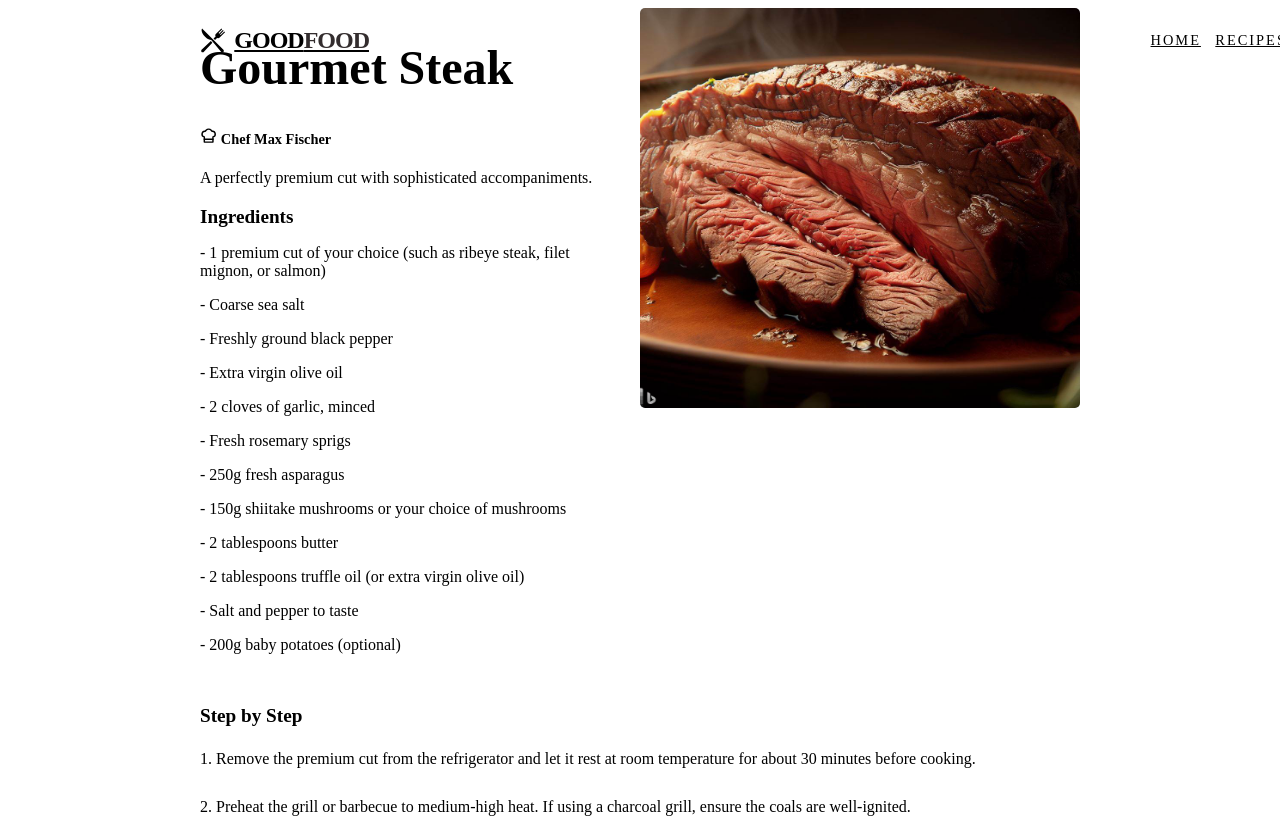
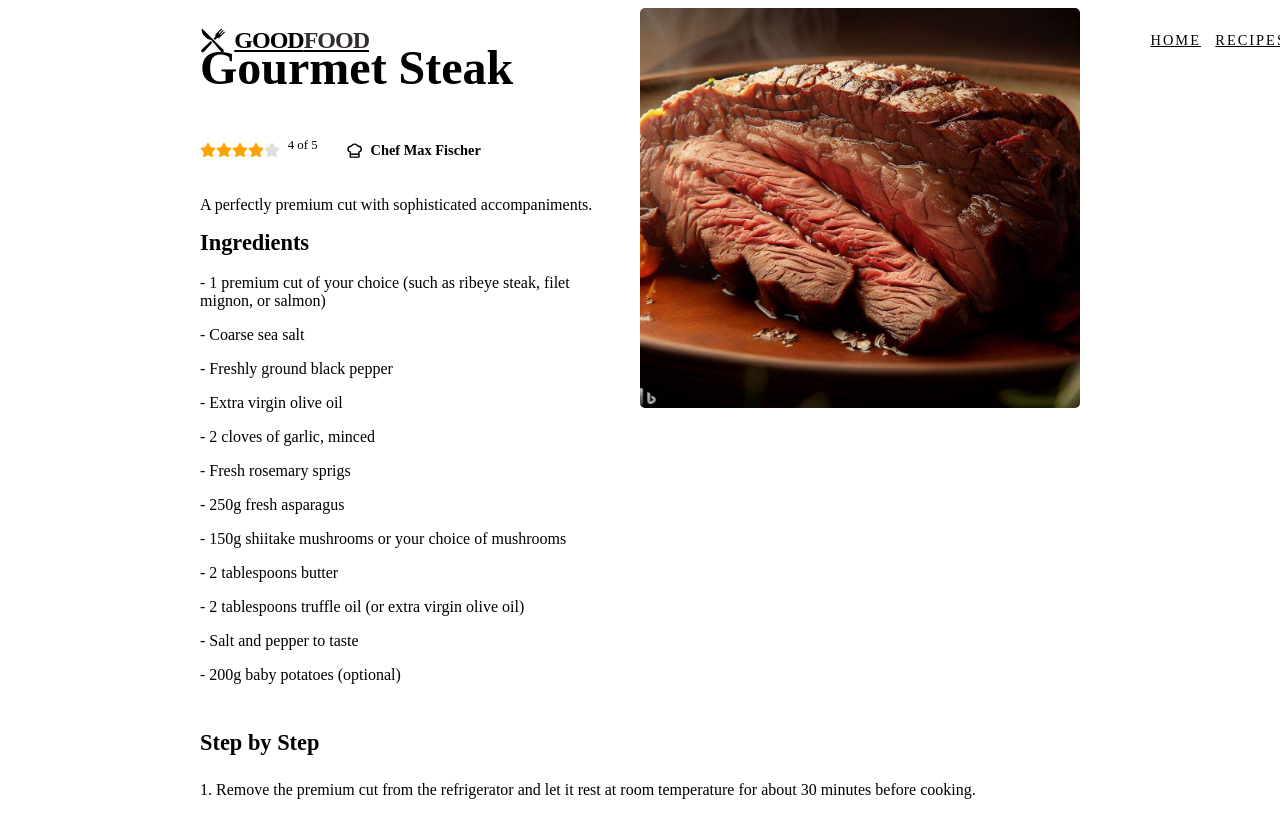
Before and after one commit to jorgeprj/goodfood-react, a React (Vite) app: page /recipes/1 in a window 1280 px wide. Shown: the top 818 px of the page. Built offline with nearby package versions, Linux system fonts and the light colour scheme; the HTML template or start-up script is replaced by a standard one.

Commit message:
style: css update

```diff
--- a/src/App.jsx
+++ b/src/App.jsx
@@ -22,8 +22,8 @@ function App() {
 				<div className='container main'>
 					<Routes>
 						<Route path="/" element={<Home />} />
-						<Route path="/recipes" element={<Recipes recipes={recipes} chefs={chefs} />} />
-						<Route path="/recipes/:id" element={<RecipeDetail recipes={recipes} chefs={chefs} />} />
+						<Route path="/recipes" element={<Recipes recipes={recipes} />} />
+						<Route path="/recipes/:id" element={<RecipeDetail recipes={recipes} chefs={chefs}/>} />
 						<Route path="/ranking" element={<Ranking />} />
 						<Route path="/settings" element={<Settings />} />
 					</Routes>
--- a/src/components/StarRating.jsx
+++ b/src/components/StarRating.jsx
@@ -2,14 +2,17 @@ import React from 'react'
 
 import { FaStar } from 'react-icons/fa'
 
+import '../styles/StarRating.css'
+
 const StarRating = ({ rating }) => {
     const stars = Array(5).fill(0);
     return (
-        <div style={{ display: 'flex', alignItems: 'center', marginBottom: "1em" }}>
+
+        <div className='star-rating'>
             {stars.map((_, index) => (
                 <FaStar key={index} color={index < rating ? '#FFA500' : '#DDDDDD'}/>
             ))}
-            <p style={{marginLeft: "1em"}}>{rating} of 5</p>
+            <p className='star-rating-text'>{rating} of 5</p>
         </div>
     )
 }
--- a/src/pages/RecipeDetail.jsx
+++ b/src/pages/RecipeDetail.jsx
@@ -2,6 +2,8 @@ import React from 'react'
 import { useParams } from 'react-router-dom';
 
 import { LuChefHat } from 'react-icons/lu'
+
+import StarRating from '../components/StarRating';
 
 import '../styles/RecipeDetail.css';
 
@@ -20,7 +22,15 @@ const RecipeDetail = ({ recipes, chefs }) => {
 			<div className='recipe-section'>
 				<div className='recipe-info'>
 					<h1 className='recipe-title'>{recipe.title}</h1>
-					<p className='recipe-chef'><LuChefHat/> Chef {chef.name}</p>
+
+					<div className='recipe-details-infos'>
+						<StarRating rating={recipe.rating}/>
+						<p className='recipe-chef'>
+    						<LuChefHat />
+    						<span>Chef {chef.name}</span>
+						</p>
+					</div>
+
 					<p className='recipe-text'>{recipe.desc}</p>
 					<h2 className='recipe-subtitle'>Ingredients</h2>
 					{recipe.ingredients.map((ingredient, index) => (
--- a/src/styles/RecipeCard.css
+++ b/src/styles/RecipeCard.css
@@ -39,7 +39,7 @@
     color: var(--text-light);
     font-size: 0.9em;
     letter-spacing: 1px;
-
+    margin-top: 1.2em;
 }
 
 .recipe-stats {
--- a/src/styles/RecipeDetail.css
+++ b/src/styles/RecipeDetail.css
@@ -15,16 +15,27 @@
     color: var(--text-color);
 }
 
+.recipe-details-infos{
+    display: flex;
+    align-items: center;
+    justify-content: left;
+    flex-direction: row;
+    margin-bottom: 1.4em;
+}
+
 .recipe-info .recipe-chef{
+    display: flex;
+    align-items: center;
     color: var(--text-light);
     font-size: 0.9em;
     font-weight: 600;
-    margin-bottom: 1.4em;
+    margin-left: 2em;
 }
 
 .recipe-info .recipe-chef svg{
     color: var(--primary-color);
     font-size: 1.2em;
+    margin-right: 0.4em;
 }
 
 .recipe-text{
@@ -33,8 +44,8 @@
 }
 
 .recipe-subtitle{
-    font-size: 1.2em;
-    margin-top: 1em;
+    font-size: 1.4em;
+    margin-top: 0.6em;
     color: var(--text-color);
 }
 
--- /dev/null
+++ b/src/styles/StarRating.css
@@ -0,0 +1,13 @@
+.star-rating{
+    display: flex;
+    align-items: center;
+    justify-content: left;
+    flex-direction: row;
+    text-align: center;
+}
+
+.star-rating-text{
+    margin-left: 0.6em;
+    font-size: 0.8em;
+    margin-top: 0.2em;
+}
```
